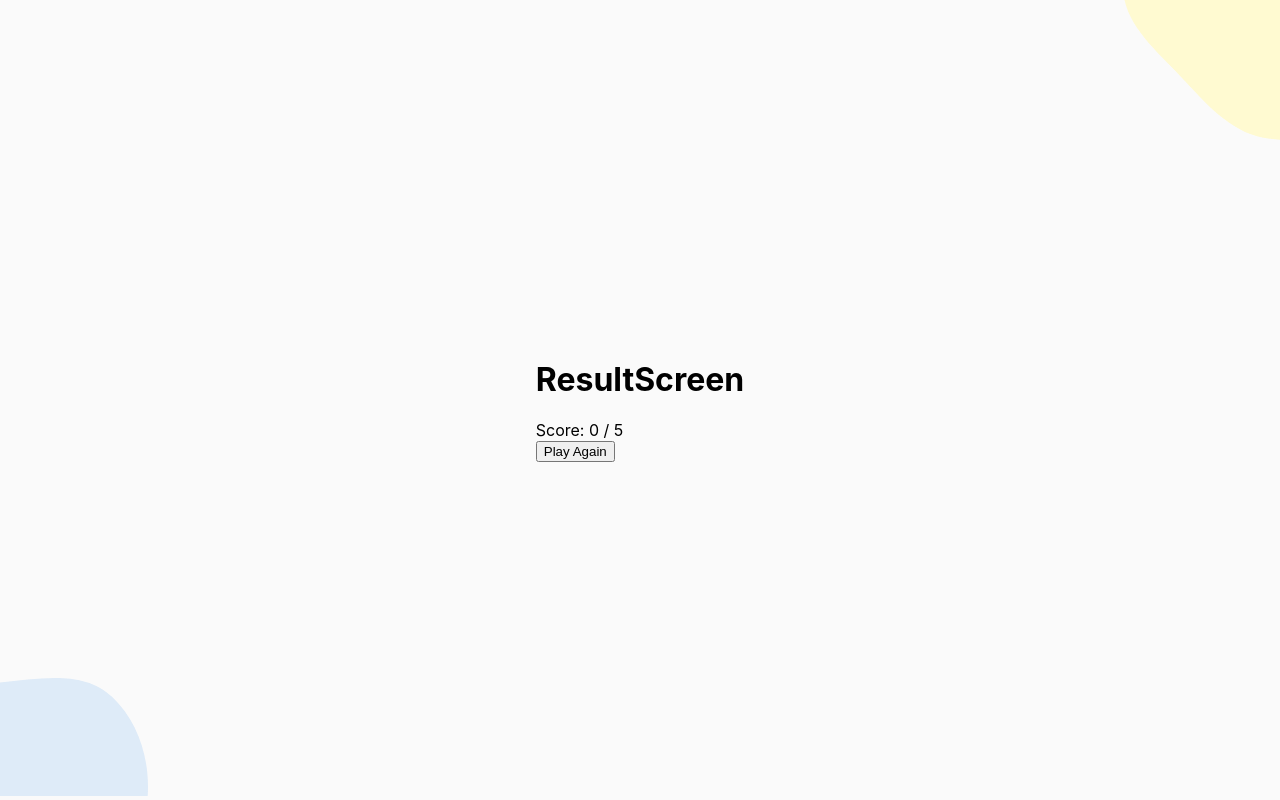
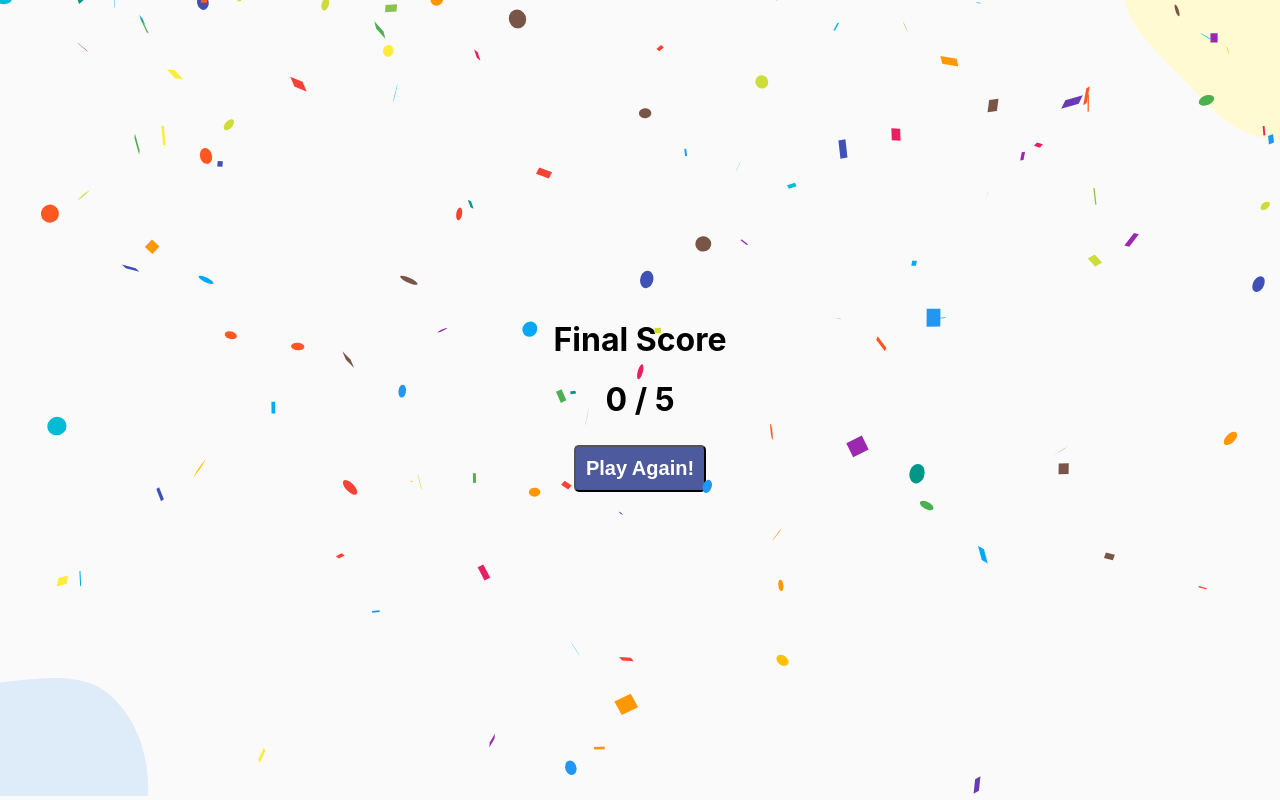
Before and after one commit to Baskin-Ridley/Quizzical, a React (Create React App) app: page /results in a window 1280 px wide. Built offline with nearby package versions, Linux system fonts and the light colour scheme.

Commit message:
Added a loading icon

```diff
--- a/package.json
+++ b/package.json
@@ -18,6 +18,7 @@
     "gh-pages": "^4.0.0",
     "html-entities": "^2.3.3",
     "react": "^18.2.0",
+    "react-confetti": "^6.1.0",
     "react-dom": "^18.2.0",
     "react-redux": "^8.0.2",
     "react-router-dom": "^6.3.0",
--- a/src/App.css
+++ b/src/App.css
@@ -9,6 +9,13 @@
   width: 100vw;
   background-color: #fafafa;
 
+}
+
+.h1 {
+  font-size: 2.5rem;
+  font-weight: bold;
+  color: #212121;
+  margin-bottom: 1rem;
 }
 
 .topRightCircle {
@@ -127,3 +134,36 @@
   background-color:#4D5B9E;
   transition: 0.7s;
   }
+
+/* results page */
+
+.resultScreen {
+  display: flex;
+  flex-direction: column;
+  align-items: center;
+  justify-content: center;
+  height: 100vh;
+  width: 100vw;
+  background-color: #fafafa;
+
+
+
+}
+
+.score {
+  font-size: 2em;
+  font-weight: bold;
+  margin-bottom: 0.5em;
+  text-align: center;
+}
+
+.playAgain {
+  border-radius: 5px;
+  background-color: #4D5B9E;
+  color: white;
+  padding: 10px;
+  margin: 10px;
+  font-size: 20px;
+  font-weight: bold;
+  cursor: pointer;
+}
--- a/src/pages/QuestionScreen.tsx
+++ b/src/pages/QuestionScreen.tsx
@@ -7,6 +7,7 @@ import {useNavigate} from 'react-router-dom'
 import { useDispatch } from 'react-redux';
 import { handleScoreChange } from '../redux/actions';
 import { decode } from "html-entities"
+import loadingImage from "../assets/90-ring.svg"
 const QuestionScreen = () => {
     const {
         question_category,
@@ -77,7 +78,9 @@ const QuestionScreen = () => {
 
 
     if (loading) {
-        return <div className="loading">Loading...</div>
+        return <div className="loading">
+            <img src={loadingImage} alt="loading" />
+        </div>
     }
 
 
--- a/src/pages/ResultScreen.tsx
+++ b/src/pages/ResultScreen.tsx
@@ -3,6 +3,7 @@ import { useSelector } from 'react-redux';
 import { useNavigate } from 'react-router-dom';
 import { useDispatch } from 'react-redux';
 import { handleScoreChange } from '../redux/actions';
+import Confetti from "react-confetti"
 const ResultScreen = () => {
     const dispatch = useDispatch();
     const navigate = useNavigate()
@@ -16,10 +17,11 @@ const ResultScreen = () => {
 
     }
   return (
-    <div>
-        <h1>ResultScreen</h1>
-        <div>Score: {score} / {amount_of_questions}</div>
-        <button onClick={clickHandler}>Play Again</button>
+    <div className="resultScreen">
+      {<Confetti />}
+        <h1>Final Score</h1>
+        <div className="score">{score} / {amount_of_questions}</div>
+        <button className="playAgain" onClick={clickHandler}>Play Again!</button>
     </div>
   )
 }
--- a/src/pages/Settings.tsx
+++ b/src/pages/Settings.tsx
@@ -4,6 +4,7 @@ import React from 'react'
 import SettingSelect from '../components/SettingSelect'
 import { useAxios } from '../hooks/useAxios'
 import { useNavigate } from 'react-router-dom'
+import loadingImage from '../assets/90-ring.svg'
 const Settings = () => {
     const navigate = useNavigate()
     const { response, error, loading } = useAxios ({ url: "/api_category.php" });
@@ -17,7 +18,9 @@ const Settings = () => {
 
     //Consider coming back to add a loading svg here
     if (loading) {
-        return <div className="loading">Loading...</div>
+        return <div className="loading">
+            <img src={loadingImage} alt="loading" />
+        </div>
     }
 
     if (error) {
```
Also changed, not shown: src/assets/90-ring.svg (added), 1 other file (tests, documents, lock files or other folders).
